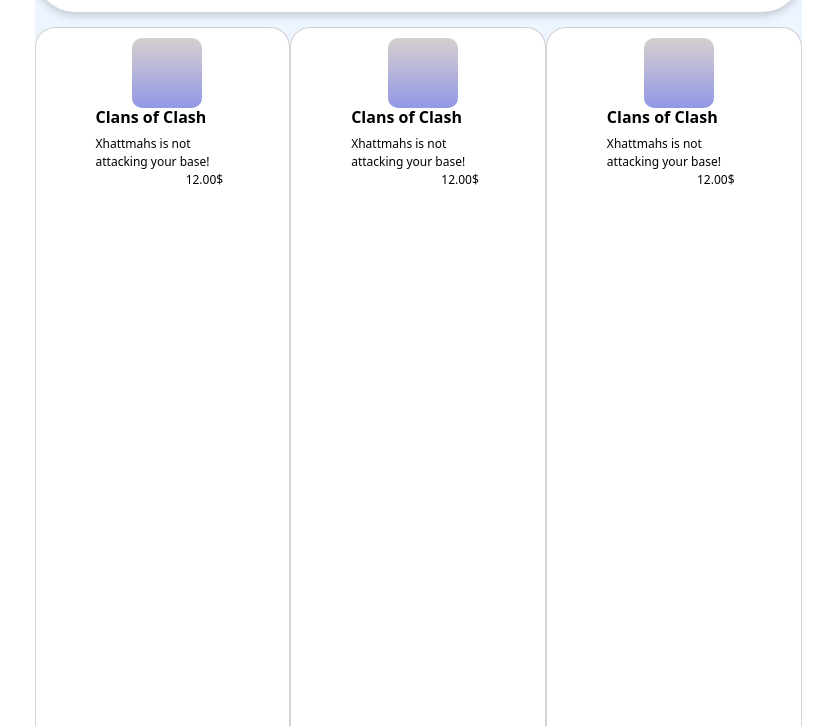
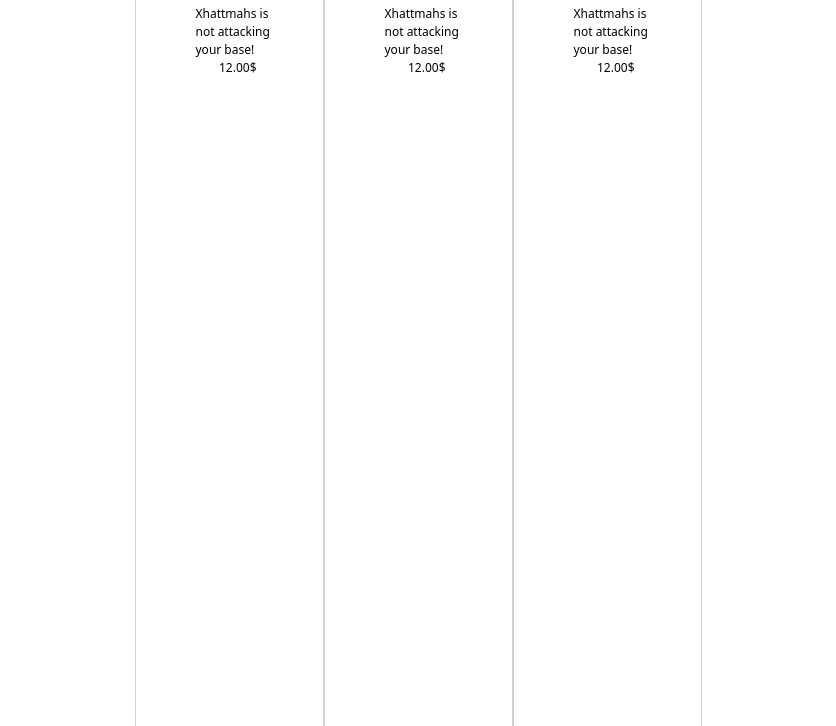
Before and after one commit to elianAlde/elianAlde.github.io, a plain HTML site: page index.html in a window 1280 px wide. Shown: the part 708-1434 px from the top of the page, without its empty margins (222-1058 px from the left). Drawn offline with nearby package versions, Linux system fonts and the light colour scheme.

Commit message:
Update style.css

```diff
--- a/style/style.css
+++ b/style/style.css
@@ -4,7 +4,7 @@ body{
 }
 
 #menu_container{
-	width: 767px;
+	width: 567px;
 	background-color: #EDF5FF;
 }
 
```
